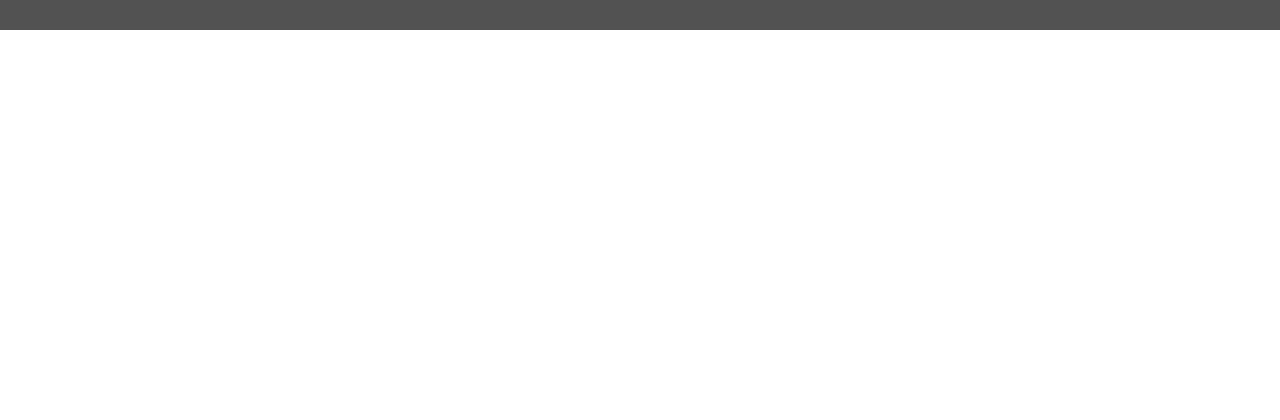
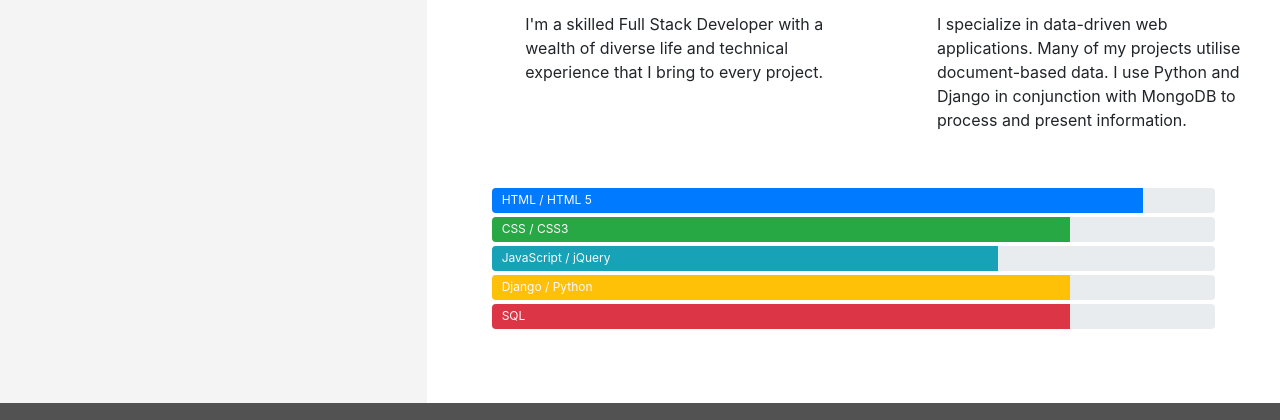
Before and after one commit to colmhaugh/UCD-resume, a plain HTML site: page resume.html in a window 1280 px wide. Shown: the part 499-919 px from the top of the page. Before the commit the page ends 800 px from the top, so only its background shows below. Drawn offline with nearby package versions, Linux system fonts and the light colour scheme.

Commit message:
Add progress bars to resume page

```diff
--- a/assets/css/style.css
+++ b/assets/css/style.css
@@ -261,3 +261,25 @@ footer {
     position: relative;
     width: 60%;
 }
+
+/*********************************************Skills */
+
+.progress{
+    position: relative;
+    height: 25px;
+    margin-bottom: 4px;
+}
+
+.progress-type{
+    position: absolute;
+    left: 0px;
+    font-weight: 400;
+    padding: 3px 30px 2px 10px;
+    color: #fafafa;
+    background-color: 25, 25, 25, 0.2;
+}
+
+.progress-section{
+    margin:40px 20px;
+
+}
--- a/resume.html
+++ b/resume.html
@@ -45,7 +45,98 @@
         </div>
     </header>
 
-    <section>
+    <section class="container-fluid">
+        <div class="row">
+            <div class="col-md-4 bg-color-personal-info section-column">
+                <div class="row">
+                    <div class="col-12">
+                        <h3 class="section-heading uppercase">
+                            Work History
+                        </h3>
+                    </div>
+                </div>
+
+            </div>
+            <div class="col-md-8 bg-color-three-reasons section-column">
+                <div class="row">
+                    <div class="col">
+                        <h3 class="section-heading uppercase">My Skills</h3>
+                    </div>
+                </div>
+                <div class="row">
+                    <div class="col-10 offset-1 offset-sm-0 col-sm-4 col-md-6">
+                        <div class="row">
+                            <div class="col-2">
+                                <i class="three-reasons-icon fa fa-tv" aria-hidden="true"></i>
+                            </div>
+                            <div class="col-10">
+                                <h4 class="three-reasons-heading uppercase">Front End</h4>
+                                <p>
+                                    I'm a skilled Full Stack Developer with a wealth of diverse life and technical experience that I bring to every project.
+                                </p>
+                            </div>
+                        </div>
+
+
+                    </div>
+                    <div class="col-10 offset-1 offset-sm-0 col-sm-4 col-md-6">
+                        <div class="row">
+                            <div class="col-2">
+                                <i class="three-reasons-icon fa fa-gears" aria-hidden="true"></i>
+                            </div>
+                            <div class="col-10">
+                                <h4 class="three-reasons-heading uppercase">Back End</h4>
+                                <p>
+                                    I specialize in data-driven web applications. Many of my projects utilise document-based data. I use Python and Django in conjunction with MongoDB to process and present information.
+                                </p>
+                            </div>
+                        </div>
+
+
+                    </div>
+
+                </div>
+                <div class="row progress-section">
+                    <div class="col">
+                        <div class="progress">
+                            <div class="progress-bar" role="progressbar" aria-valuenow="90" aria-valuemin="0" aria-valuemax="100"
+                            style="width:90%">
+                            <span class="sr-only">90% complete</span>
+                            </div>
+                            <span class="progress-type">HTML / HTML 5</span>
+                        </div>
+                        <div class="progress">
+                            <div class="progress-bar bg-success" role="progressbar" aria-valuenow="80" aria-valuemin="0" aria-valuemax="100"
+                            style="width:80%">
+                            <span class="sr-only">80% complete</span>
+                            </div>
+                            <span class="progress-type">CSS / CSS3</span>
+                        </div>
+                        <div class="progress">
+                            <div class="progress-bar bg-info" role="progressbar" aria-valuenow="70" aria-valuemin="0" aria-valuemax="100"
+                            style="width:70%">
+                            <span class="sr-only">70% complete</span>
+                            </div>
+                            <span class="progress-type">JavaScript / jQuery</span>
+                        </div>
+                        <div class="progress">
+                            <div class="progress-bar bg-warning" role="progressbar" aria-valuenow="80" aria-valuemin="0" aria-valuemax="100"
+                            style="width:80%">
+                            <span class="sr-only">80% complete</span>
+                            </div>
+                            <span class="progress-type">Django / Python</span>
+                        </div>
+                        <div class="progress">
+                            <div class="progress-bar bg-danger" role="progressbar" aria-valuenow="80" aria-valuemin="0" aria-valuemax="100"
+                            style="width:80%">
+                            <span class="sr-only">80% complete</span>
+                            </div>
+                            <span class="progress-type">SQL</span>
+                        </div>
+                    </div>
+                </div>
+            </div>
+        </div>
 
     </section>
 
```
Also changed, not shown: index.html (+2 -2 lines).
